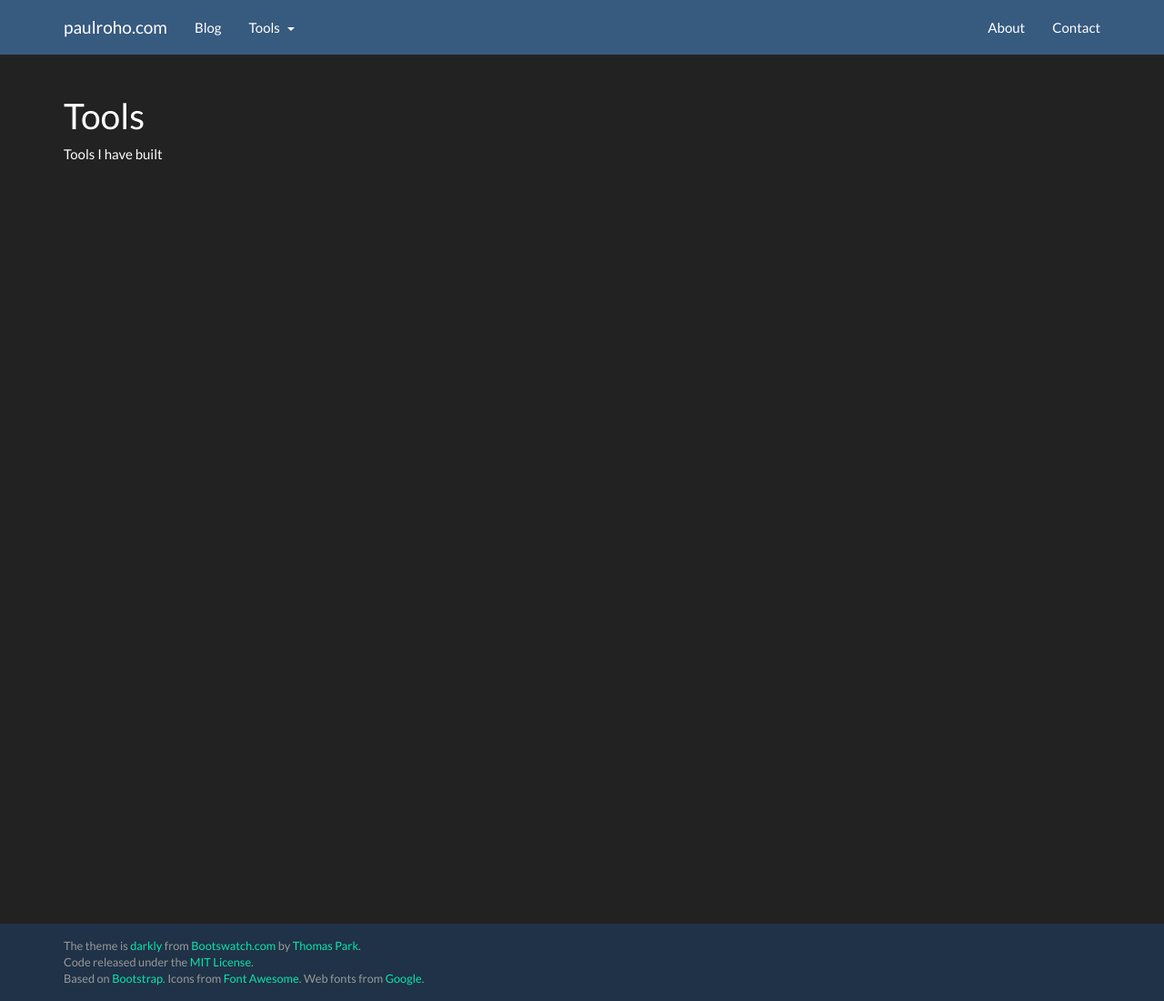
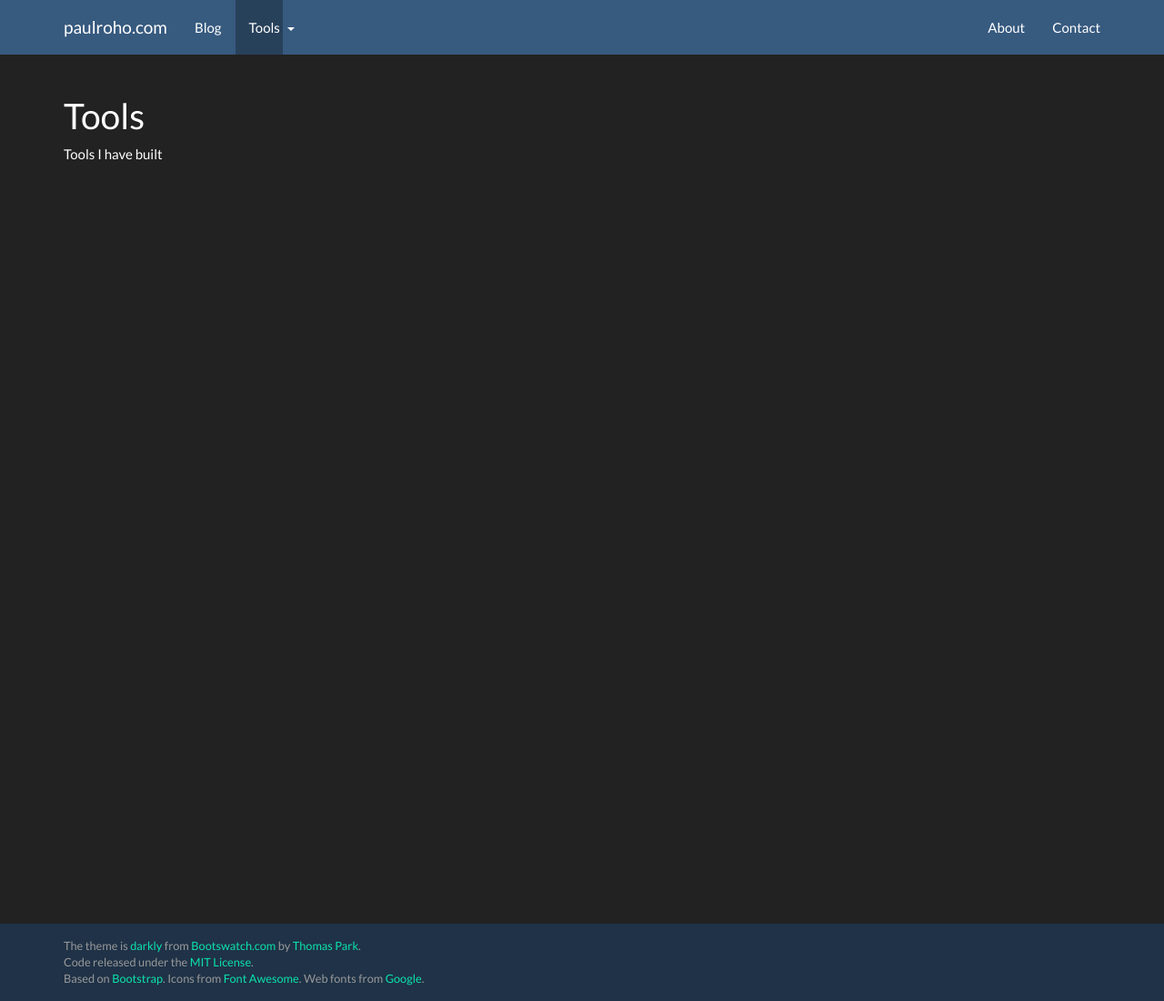
Before and after one commit to paulroho/paulroho.github.io, a Jekyll site: the page built from tools/index.html, in a window 1280 px wide and 1100 px high. Shown: the whole window at 91% size. Built offline with Jekyll 4.4.1, drawn with Linux system fonts in a browser that asks for light colours; nearby versions of some CDN libraries.

Commit message:
Re-added accidentally deleted liquid code

```diff
--- a/_layouts/default.html
+++ b/_layouts/default.html
@@ -20,6 +20,7 @@
     <![endif]-->
   </head>
   <body>
+  {% assign current = page.url | downcase | split: '/' %}
     <div class="navbar navbar-default navbar-fixed-top" role="navigation">
       <div class="container">
         <div class="navbar-header">
@@ -29,7 +30,7 @@
             <span class="icon-bar"></span>
             <span class="icon-bar"></span>
           </button>
-          <a class="navbar-brand{% if current[1] == 'index.html' %}active{% endif %}" href="/">paulroho.com</a>
+          <a class="navbar-brand {% if current[1] == 'index.html' %}active{% endif %}" href="/">paulroho.com</a>
         </div>
         <div class="navbar-collapse collapse">
           <ul class="nav navbar-nav">
```
